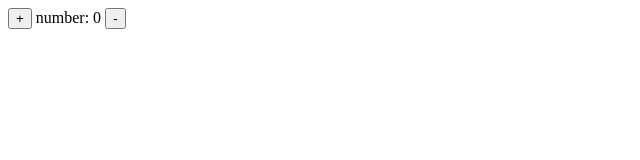
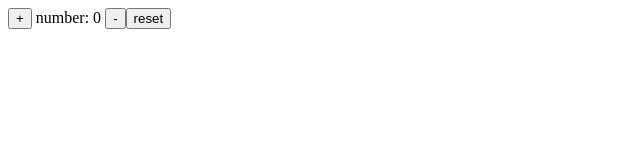
Before and after one commit to zxubootcamp/ng-counter-2020-11-27-5-37-21-235, an Angular app: page / in a window 1280 px wide. Shown: the top 160 px of the page, without its empty margins (0-640 px from the left). Built offline with nearby package versions, Linux system fonts and the light colour scheme.

Commit message:
feat: add AC8  reset button to reset count to 0 when click

```diff
--- a/src/app/counter/counter.component.html
+++ b/src/app/counter/counter.component.html
@@ -1,3 +1,4 @@
 <button (click)='increaseCount()' *ngIf='isAddButtonShown'>+</button>
 <label [style.background-color]='numberBackgroundColor'> number: {{count}} </label>
 <button (click)='decreaseCount()' *ngIf='isMinusButtonShown'>-</button>
+<button (click)='reset()'>reset</button>
--- a/src/app/counter/counter.component.ts
+++ b/src/app/counter/counter.component.ts
@@ -46,6 +46,12 @@ export class CounterComponent implements OnInit {
     this.changeNumberBackgroundColor();
   }
 
+  reset(): void {
+    this.count = 0;
+    this.changeButtonShownStatus();
+    this.changeNumberBackgroundColor();
+  }
+
   constructor() { }
 
   ngOnInit(): void {
```
Also changed, not shown: 1 other file (tests, documents, lock files or other folders).
